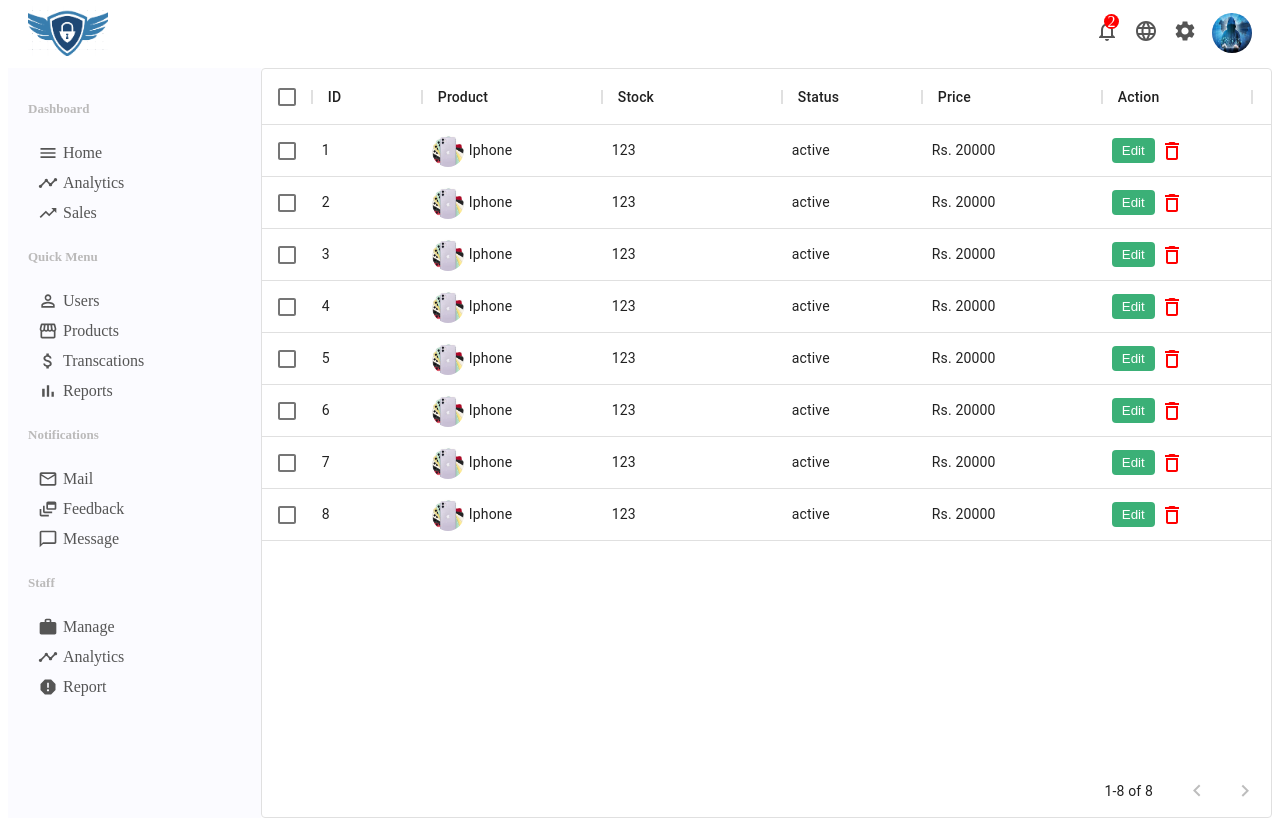
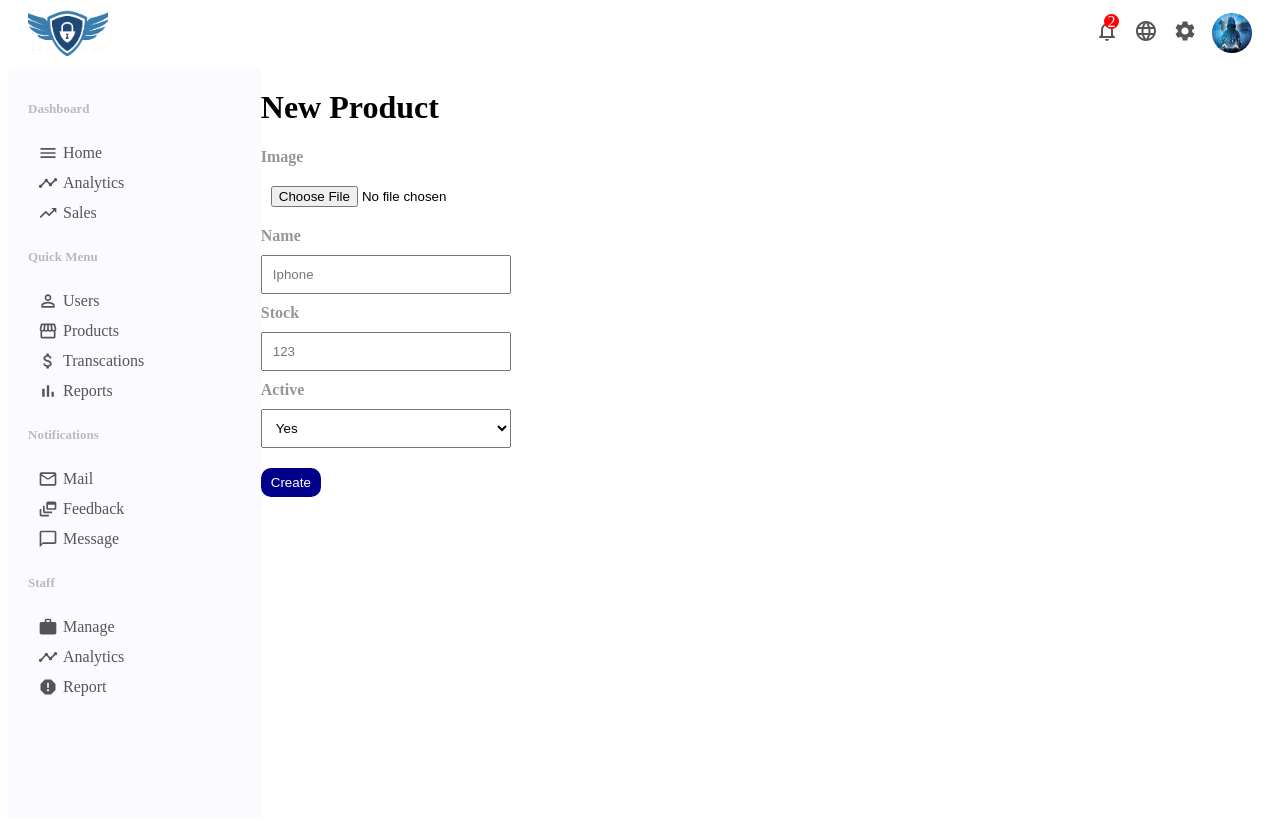
Before and after one commit to anuj26298/mui, a React (Create React App) app: page /newProduct in a window 1280 px wide. Built offline with nearby package versions, Linux system fonts and the light colour scheme.

Commit message:
Added new product page

```diff
--- a/src/App.js
+++ b/src/App.js
@@ -9,6 +9,7 @@
 import NewUser from './components/pages/newUser/NewUser';
 import Products from './components/pages/productsList/ProductsList';
 import Product from './components/pages/Products/Product';
+import NewProduct from './components/pages/NewProduct/NewProduct';
 function App() {
   return (
     <BrowserRouter className='App'>
@@ -22,7 +23,7 @@
           <Route path="/newUser" element={<NewUser/>} />
           <Route path="/products" element={<Products/>} />
           <Route path="/product/:productId" element={<Product/>} />
-          <Route path="/newProduct" element={<Products/>} />
+          <Route path="/newProduct" element={<NewProduct/>} />
 
         </Routes>
       </div>
--- /dev/null
+++ b/src/components/pages/NewProduct/NewProduct.css
@@ -0,0 +1,42 @@
+.newProduct {
+    flex: 4;
+}
+
+.addProductForm {
+    margin-top: 10px;
+}
+
+.addProductItem {
+    width: 250px;
+    display: flex;
+    flex-direction: column;
+    margin-bottom: 10px;
+}
+
+.addProductItem > label {
+    /* font-size: 14px; */
+    margin-bottom: 10px;
+    font-weight: 600;
+    color: rgb(151, 150, 150);
+}
+
+.addProductItem > input {
+    /* height: 20px; */
+    padding: 10px;
+    /* border: 1px solid gray; */
+    /* border-radius: 5px; */
+}
+
+.addProductItem > select {
+    padding: 10px;
+}
+.addProductButton {
+    margin-top: 10px;
+    padding: 7px 10px;
+    border: none;
+    border-radius: 10px;
+    background-color: darkblue;
+    color: white;
+    font-weight: 600px;
+    cursor: pointer;
+}
--- /dev/null
+++ b/src/components/pages/NewProduct/NewProduct.jsx
@@ -0,0 +1,33 @@
+import React from 'react'
+import './NewProduct.css'
+export default function NewProduct() {
+    return (
+        <div className='newProduct'>
+            <h1 className="addProductTitle">New Product</h1>
+            <form action="" className="addProductForm">
+                <div className="addProductItem">
+                    <label>Image</label>
+                    <input type="file" id="file" />
+                </div>
+                <div className="addProductItem">
+                    <label>Name</label>
+                    <input type="text" placeholder='Iphone' />
+                </div>
+                <div className="addProductItem">
+                    <label>Stock</label>
+                    <input type="text" placeholder='123' />
+                </div>
+                <div className="addProductItem">
+                    <label>Active</label>
+                    <select name="active" id="active">
+                        <option value="yes">Yes</option>
+                        <option value="no">No</option>
+                    </select>
+                </div>
+                <div>
+                <button className="addProductButton">Create</button>
+                </div>
+            </form>
+        </div>
+    )
+}
```
